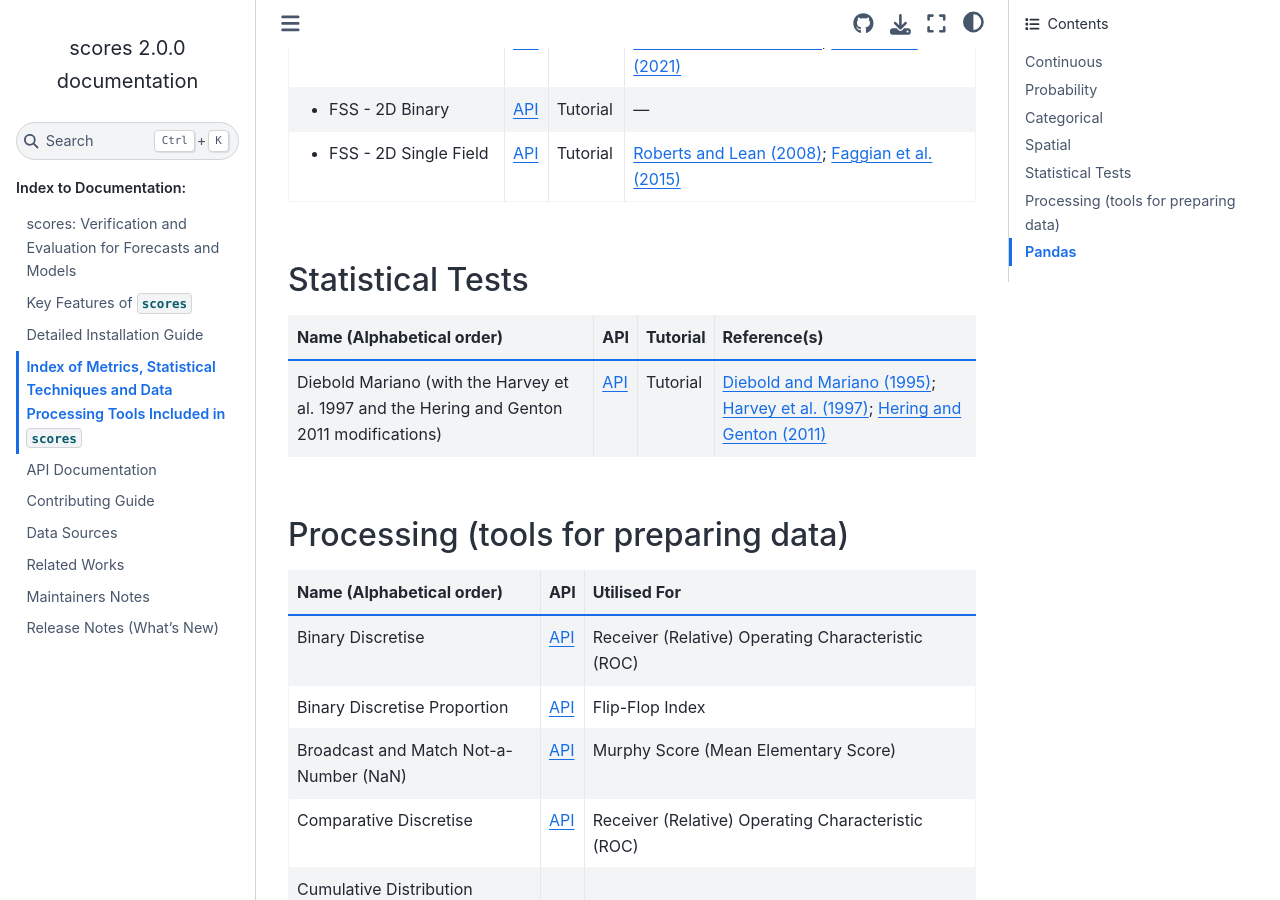
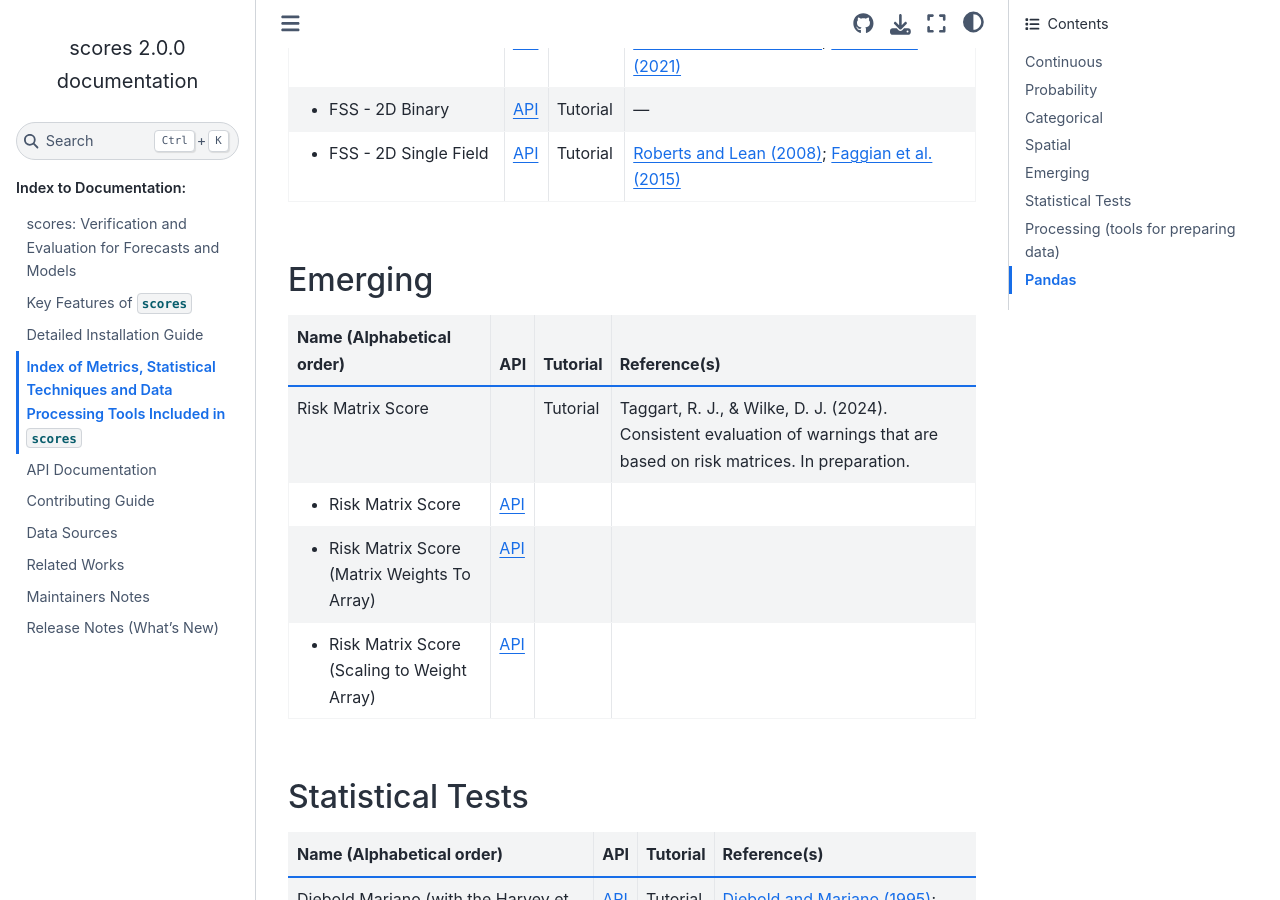
Before and after one commit to nci/scores, a Sphinx documentation site: the page built from docs/included.md, in a window 1280 px wide and 900 px high, scrolled down 8251 px. Built offline with Sphinx 7.4.7 and the Sphinx Book theme 1.1.4, drawn with Linux system fonts in a browser that asks for light colours; pages that are not in the unit, such as notebooks, are missing from menus.

Commit message:
update tutorial gallery and included .md

````diff
--- a/docs/included.md
+++ b/docs/included.md
@@ -616,6 +616,39 @@
     [Roberts and Lean (2008)](https://doi.org/10.1175/2007mwr2123.1); [Faggian et al. (2015)](https://doi.org/10.54302/mausam.v66i3.555)
 ```
 
+## Emerging
+
+```{list-table}
+:header-rows: 1
+
+* - Name (Alphabetical order)
+  - API
+  - Tutorial
+  - Reference(s)
+* - Risk Matrix Score
+  -
+  - [Tutorial](project:./tutorials/Risk_Matrix_Score.md)
+  - Taggart, R. J., & Wilke, D. J. (2024). Consistent evaluation of warnings that are based on risk matrices. In preparation.
+* -
+    - Risk Matrix Score
+  -
+    [API](api.md#scores.emerging.risk_matrix_score)
+  -
+  -
+* -
+    - Risk Matrix Score (Matrix Weights To Array)
+  -
+    [API](api.md#scores.emerging.matrix_weights_to_array)
+  -
+  -
+* -
+    - Risk Matrix Score (Scaling to Weight Array)
+  -
+    [API](api.md#scores.emerging.scaling_to_weight_array)
+  -
+  -
+```
+
 ## Statistical Tests
 
 ```{list-table}
````
Also changed, not shown: 1 other file.
